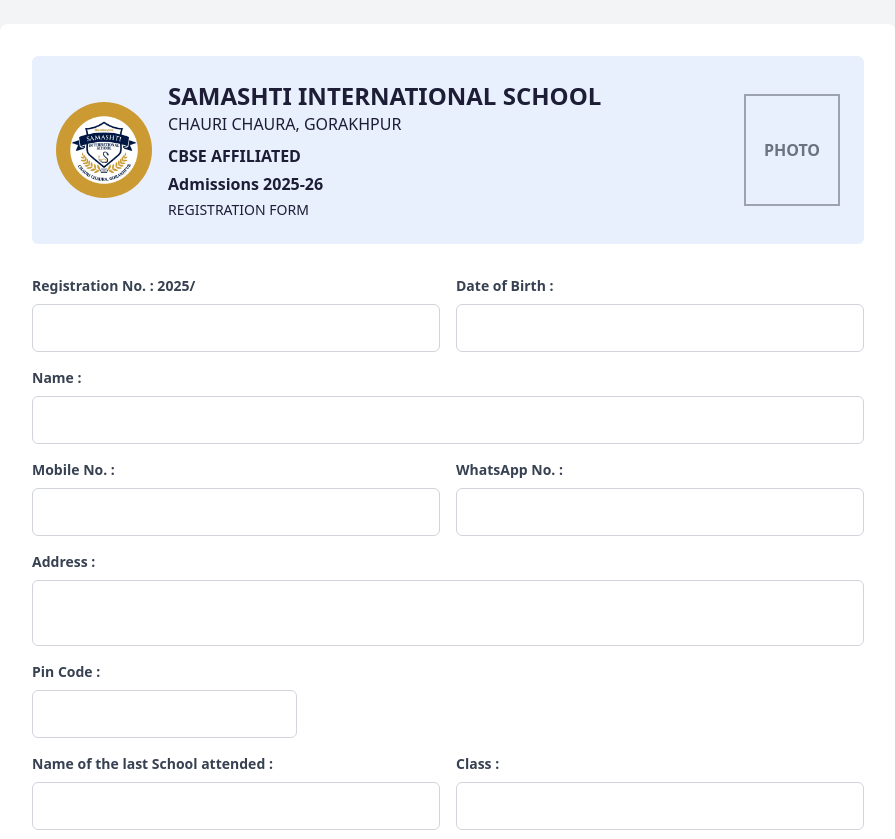
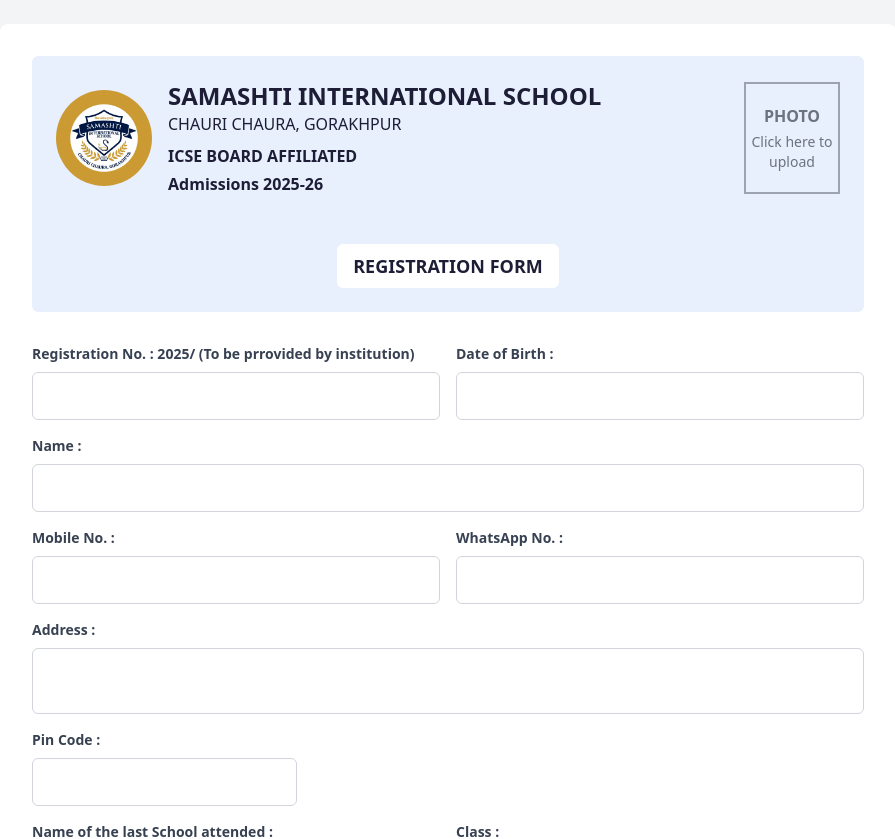
Before and after one commit to AtanuDebbarma/SamashtiRegistrationForm, a React (Vite) app: page / in a window 1280 px wide. Shown: the top 839 px of the page, without its empty margins (192-1087 px from the left). Built offline with nearby package versions, Linux system fonts and the light colour scheme.

Commit message:
changes and fixes

```diff
--- a/src/components/header/Header.jsx
+++ b/src/components/header/Header.jsx
@@ -13,24 +13,14 @@
     unit: "px", // Use pixels for precision
     width: 96, // Match w-24 (24 * 4px = 96px)
     height: 112, // Match h-28 (28 * 4px = 112px)
-    x: 0, // Will be updated dynamically
-    y: 0, // Will be updated dynamically
     aspect: 1 / 1,
+    x:150,
+    y:150,
   });
   const [tempCroppedImage, setTempCroppedImage] = useState(null);
   const fileInputRef = useRef(null);
   const imgRef = useRef(null);
   const modalRef = useRef(null);
-
-  // Center crop dynamically once the image is loaded
-  const onImageLoad = (e) => {
-    const { width, height } = e.currentTarget;
-    setCrop((prevCrop) => ({
-      ...prevCrop,
-      x: (width - prevCrop.width) / 2,
-      y: (height - prevCrop.height) / 2,
-    }));
-  };
 
   const handleFileChange = (e) => {
     const selectedFile = e.target.files[0];
@@ -51,11 +41,6 @@
       const croppedImageUrl = getCroppedImg(imgRef.current, crop);
       setTempCroppedImage(croppedImageUrl); // Store it temporarily
     }
-  };
-  const handleCropSubmit = () => {
-    setCroppedImage(tempCroppedImage);
-    setImage(null);
-    setTempCroppedImage(null);
   };
 
   const getCroppedImg = (image, crop) => {
@@ -116,13 +101,10 @@
               </p>
               <div className="text-[#1d1d36] mt-2 space-y-1">
                 <p className="text-sm xxs:text-base sm:text-lg font-bold">
-                  CBSE AFFILIATED
+                  ICSE BOARD AFFILIATED
                 </p>
                 <p className="text-sm xxs:text-base sm:text-lg font-bold">
                   Admissions 2025-26
-                </p>
-                <p className="text-xs xxs:text-sm sm:text-base">
-                  REGISTRATION FORM
                 </p>
               </div>
             </div>
@@ -152,10 +134,13 @@
                   className="w-20 h-24 xxs:w-24 xxs:h-28 sm:w-32 sm:h-40 object-cover rounded-md"
                 />
               ) : (
-                <div className="border-2 border-gray-400 w-20 h-24 xxs:w-24 xxs:h-28 sm:w-32 sm:h-40 flex items-center justify-center">
+                <div className="border-2 border-gray-400 w-20 h-24 xxs:w-24 xxs:h-28 sm:w-32 sm:h-40 flex flex-col items-center justify-center">
                   <p className="text-gray-500 font-bold text-sm xxs:text-base sm:text-lg">
                     PHOTO
                   </p>
+                  <span className="text-gray-500 text-xs xxs:text-sm sm:text-base mt-1">
+                    Click here to upload
+                  </span>
                 </div>
               )}
             </div>
@@ -175,15 +160,12 @@
                   <ReactCrop
                     src={image}
                     crop={crop}
-                    onChange={(newCrop) => setCrop(newCrop)}
-                    onComplete={handleCropComplete}
+                    onChange={(newCrop) => {
+                      setCrop(newCrop);
+                      handleCropComplete(newCrop); // Manually trigger handleCropComplete
+                    }}
                   >
-                    <img
-                      ref={imgRef}
-                      src={image}
-                      alt="Crop me"
-                      onLoad={onImageLoad}
-                    />
+                    <img ref={imgRef} src={image} alt="Crop me" />
                   </ReactCrop>
                 </div>
                 <div className="flex justify-end gap-4 mt-4">
@@ -194,7 +176,11 @@
                     Cancel
                   </button>
                   <button
-                    onClick={handleCropSubmit}
+                    onClick={() => {
+                      setCroppedImage(tempCroppedImage);
+                      setImage(null);
+                      setTempCroppedImage(null);
+                    }}
                     className="px-4 py-2 bg-blue-500 text-white rounded-lg hover:bg-blue-600 transition-colors"
                   >
                     Confirm Crop
@@ -204,6 +190,11 @@
             </div>
           )}
         </div>
+        <div className="flex justify-center">
+          <p className="text-lg font-bold text-[#1d1d36] mt-12 bg-white py-2 px-4 rounded-md">
+            REGISTRATION FORM
+          </p>
+        </div>
       </div>
     </div>
   );
--- a/src/components/nameAndAdress/NameAndAddressSection.jsx
+++ b/src/components/nameAndAdress/NameAndAddressSection.jsx
@@ -5,7 +5,7 @@
     <div className="space-y-4 mt-8">
       <div className="grid grid-cols-1 sm:grid-cols-2 gap-4">
         <InputField
-          label="Registration No. : 2025/"
+          label="Registration No. : 2025/ (To be prrovided by institution)"
           value={formData.registrationNo}
           onChange={(e) => handleChange("registrationNo", e.target.value)}
           errors={errors}
```
